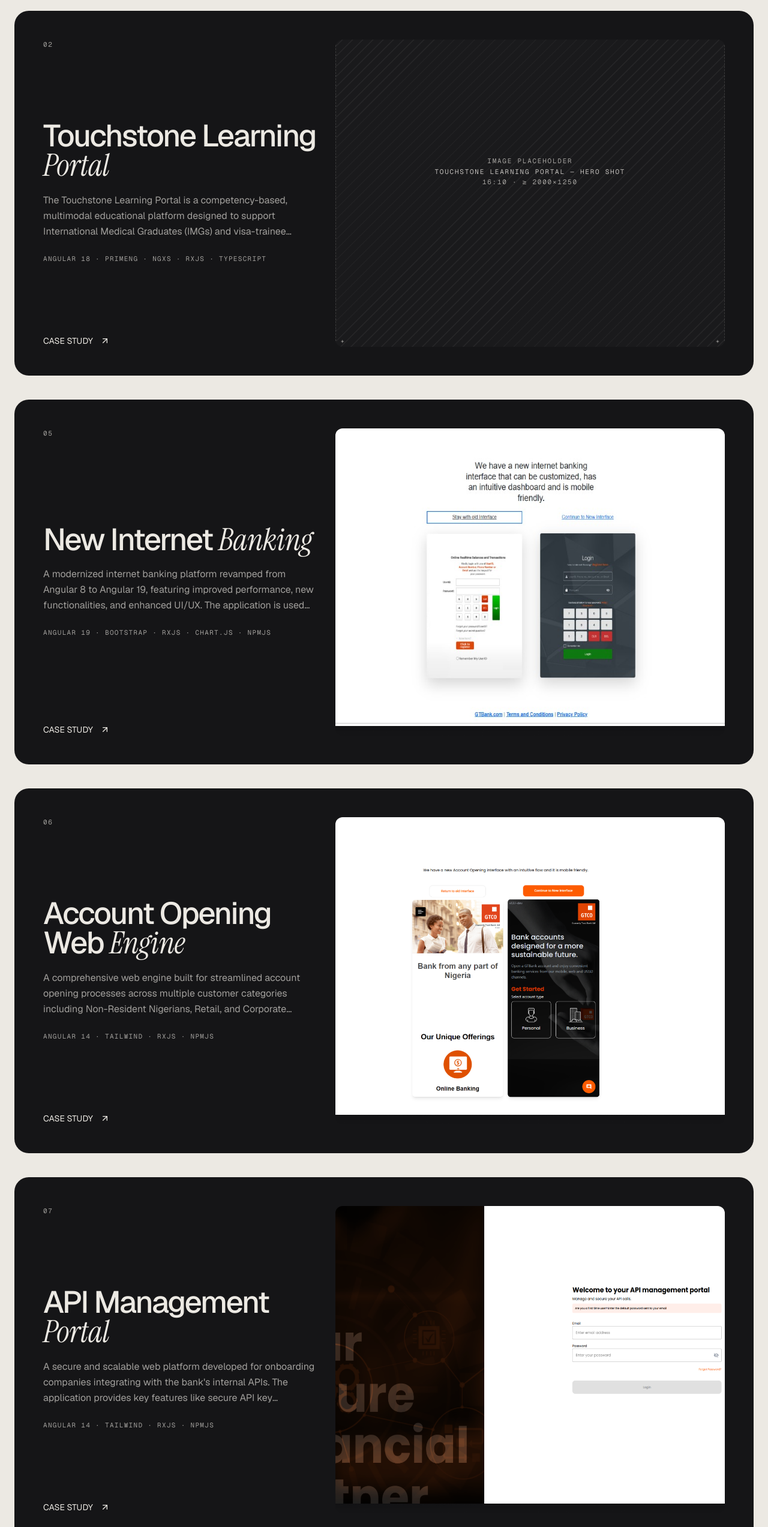
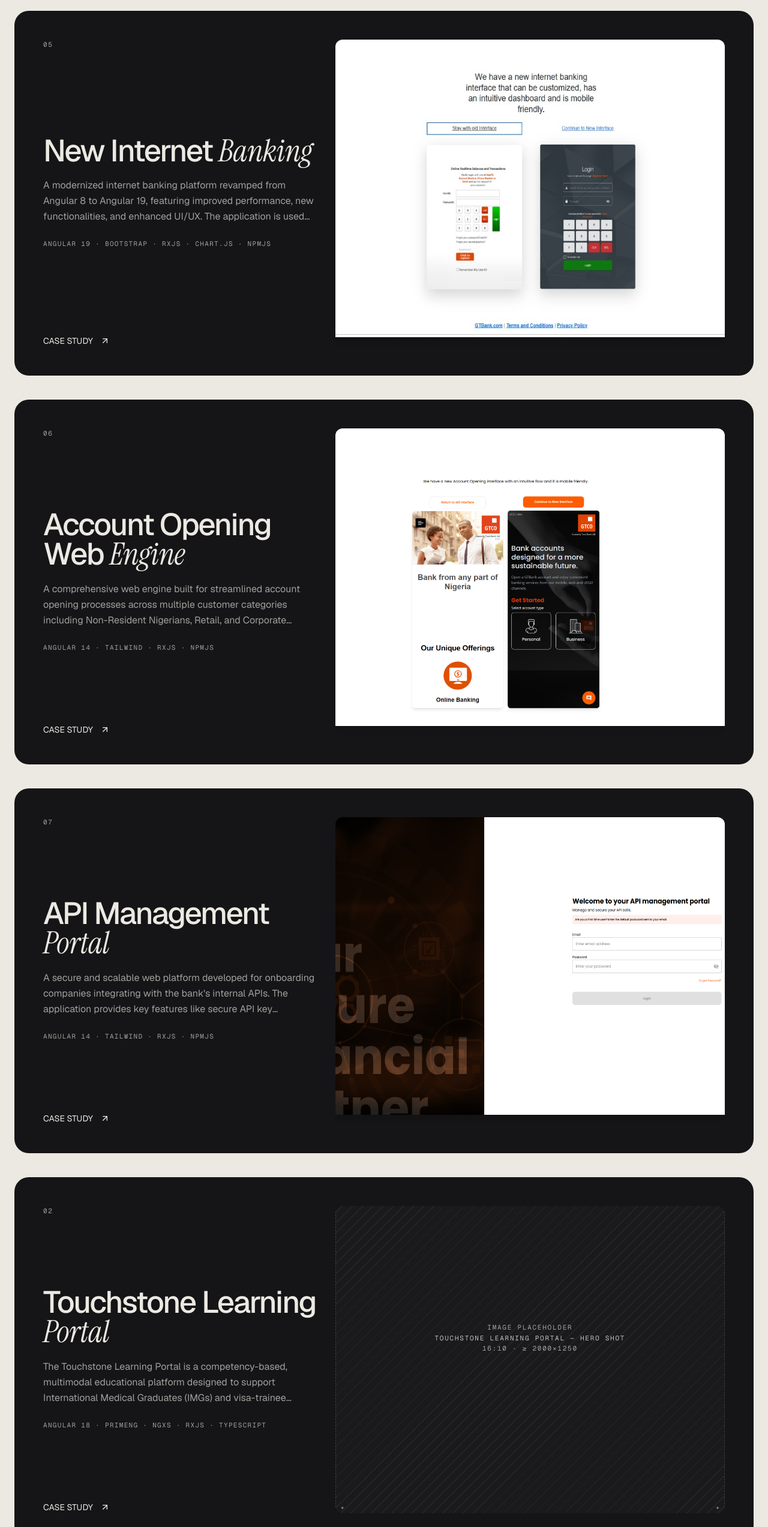
Before and after one commit to harmonyorakpo/Portfolio, a React (Vite) app: page / in a window 1280 px wide. Shown: the part 1961-4506 px from the top of the page at 60% size. Built offline with nearby package versions, Linux system fonts and the light colour scheme.

Commit message:
improved UI

```diff
--- a/index.html
+++ b/index.html
@@ -53,7 +53,6 @@
         "jobTitle": "Frontend Engineer",
         "url": "https://harmonyorakpo.netlify.app/",
         "image": "https://harmonyorakpo.netlify.app/og.png",
-        "email": "mailto:harmonyorakpo@gmail.com",
         "address": { "@type": "PostalAddress", "addressCountry": "Germany" },
         "knowsAbout": ["Angular", "React", "TypeScript", "Frontend Engineering", "Web Accessibility", "UI/UX Design"],
         "sameAs": [
--- a/src/components/chrome/CommandPalette.tsx
+++ b/src/components/chrome/CommandPalette.tsx
@@ -2,6 +2,7 @@ import { useEffect, useMemo, useRef, useState, type ReactNode } from "react";
 import { ArrowRight, ArrowUpRight, Copy, CornerDownLeft, Download, FolderOpen, Hash, Mail, Search } from "lucide-react";
 import { useApp } from "../../app/context";
 import { site } from "../../config/site";
+import { getEmail, mailtoHref } from "../../lib/email";
 import { projects } from "../../data/projects.data";
 import { parseTitle } from "../../lib/projects";
 import { cn } from "../../lib/cn";
@@ -62,12 +63,13 @@ export default function CommandPalette() {
         id: "copy-email",
         group: "Actions",
         label: "Copy email address",
-        hint: site.email,
+        hint: getEmail(),
         icon: <Copy className={icon} aria-hidden="true" />,
         run: () => {
-          navigator.clipboard?.writeText(site.email).then(
+          const email = getEmail();
+          navigator.clipboard?.writeText(email).then(
             () => notify("Email copied to clipboard"),
-            () => notify(site.email),
+            () => notify(email),
           );
         },
       },
@@ -76,7 +78,7 @@ export default function CommandPalette() {
         group: "Actions",
         label: "Send an email",
         icon: <Mail className={icon} aria-hidden="true" />,
-        run: () => void (window.location.href = `mailto:${site.email}`),
+        run: () => void (window.location.href = mailtoHref()),
       },
       {
         id: "cv",
--- a/src/components/sections/Contact.tsx
+++ b/src/components/sections/Contact.tsx
@@ -1,6 +1,7 @@
 import { Copy } from "lucide-react";
 import { useApp } from "../../app/context";
 import { site } from "../../config/site";
+import { getEmail, mailtoHref } from "../../lib/email";
 import Label from "../ui/Label";
 import Reveal from "../ui/Reveal";
 
@@ -9,9 +10,10 @@ export default function Contact() {
   const socials = site.socials.filter((s) => s.href);
 
   const copy = () => {
-    navigator.clipboard?.writeText(site.email).then(
+    const email = getEmail();
+    navigator.clipboard?.writeText(email).then(
       () => notify("Email copied to clipboard"),
-      () => notify(site.email),
+      () => notify(email),
     );
   };
 
@@ -29,10 +31,10 @@ export default function Contact() {
 
       <div className="mt-16 flex flex-wrap items-center gap-x-6 gap-y-3 md:mt-24">
         <a
-          href={`mailto:${site.email}`}
+          href={mailtoHref()}
           className="text-[clamp(1.4rem,3.2vw,3rem)] font-medium leading-none tracking-[-0.035em] underline decoration-fg/25 decoration-1 underline-offset-[0.2em] transition-colors hover:decoration-signal"
         >
-          {site.email}
+          {getEmail()}
         </a>
         <button
           type="button"
--- a/src/config/site.ts
+++ b/src/config/site.ts
@@ -1,7 +1,8 @@
 export const site = {
   name: { first: "Harmony", last: "Orakpoyovwuru", initials: "HO" },
   role: "Frontend Engineer",
-  email: "harmonyorakpo@gmail.com",
+  // Email lives in lib/email.ts, assembled at runtime so it is never a scrapable
+  // plaintext string. Import { getEmail, mailtoHref } from "../lib/email".
   phone: "+49 1551 087 5320",
   location: "Germany",
   timeZone: "Europe/Berlin",
--- a/src/data/projects.data.ts
+++ b/src/data/projects.data.ts
@@ -1,6 +1,6 @@
 import { IProject } from "../model/project.model";
 
-export const projects: IProject[] = [
+const projectList: IProject[] = [
   {
     title: "My Portfolio",
     id: "01",
@@ -30,7 +30,7 @@ export const projects: IProject[] = [
     image: "/images/portfolio.png",
   },
   {
-    title: "Touchstone Learning Portal | Freelance",
+    title: "Touchstone Learning Portal | Contract",
     id: "02",
     featured: true,
     description: "Angular 18 | PrimeNG | NGXS | RxJs | TypeScript",
@@ -59,7 +59,7 @@ export const projects: IProject[] = [
     url: "https://touchstoneinstitute.ca/learning/",
   },
   {
-    title: "Touchstone Exam Portal | Freelance",
+    title: "Touchstone Exam Portal | Contract",
     id: "03",
     description: "Angular 19 | PrimeFaces | RxJs | NgXS | Signals",
     link: "View Project",
@@ -88,42 +88,6 @@ export const projects: IProject[] = [
     ],
     image: "",
     url: "https://portal.tsin.ca",
-  },
-  {
-    title: "SAP AI Workflow Platform | Contract",
-    id: "04",
-    description: "React | Redux Toolkit | Angular | Vitest | Playwright",
-    link: "View Project",
-    about:
-      "A remote frontend engineering contract with SAP, Germany (Oct 2025 – present). I lead frontend development of an AI-powered React workflow platform that lets support teams design and execute customizable workflows across Service, Data, and LLM contexts — integrating RAG and Generative AI for intelligent, context-aware incident resolution — alongside data-intensive Angular dashboards for business reporting.",
-    roles: ["Frontend Engineer (Remote, Contract)"],
-    responsibilities: [
-      "Developed data-intensive Angular dashboards for business reporting, improving decision-making efficiency by 40%; built and optimized interactive visual components for large datasets across enterprise applications.",
-      "Led frontend development of an AI-powered React workflow platform, enabling support teams to design and execute customizable workflows across Service, Data, and LLM contexts by integrating RAG and Generative AI to deliver intelligent, context-aware incident resolution workflows.",
-      "Architected scalable state management using Redux Toolkit with async thunks and implemented optimized workflow change detection mechanisms to efficiently track unsaved structural and property updates across complex workflow configurations.",
-      "Optimized platform performance through React.memo, virtualized list rendering, custom hooks, and reusable component architecture, ensuring responsive user experiences for large workflow datasets.",
-      "Established quality standards with Vitest unit/integration testing and Playwright end-to-end test automation, improving application reliability and reducing production defects.",
-      "Designed CI/CD pipelines with Docker, Kubernetes, and ArgoCD (80% deployment efficiency gain); achieved 97% automated test coverage, significantly reducing production defects.",
-      "Led migration of Mend security scans from Jenkins to GitHub Actions and leveraged AI coding agents (GitHub Copilot, Claude) to accelerate development velocity and improve code quality.",
-    ],
-    technicalStack: [
-      "Angular",
-      "React",
-      "Redux Toolkit",
-      "TypeScript",
-      "RAG & Generative AI",
-      "Vitest",
-      "Playwright",
-      "Docker",
-      "Kubernetes",
-      "ArgoCD",
-      "GitHub Actions",
-      "Mend",
-      "GitHub Copilot",
-      "Claude",
-      "Figma",
-    ],
-    image: "",
   },
   {
     title: "New Internet Banking",
@@ -253,3 +217,11 @@ export const projects: IProject[] = [
     image: "",
   },
 ];
+
+const hasImage = (p: IProject) => Boolean(p.image?.trim());
+
+// Projects with a cover image lead; those without sink to the bottom of every
+// list. The sort is stable, so each group keeps its authored order above.
+export const projects: IProject[] = [...projectList].sort(
+  (a, b) => Number(hasImage(b)) - Number(hasImage(a)),
+);
--- /dev/null
+++ b/src/lib/email.ts
@@ -0,0 +1,13 @@
+// Contact address, kept out of reach of address-harvesting bots.
+//
+// The address is never written as a literal `name@host` string anywhere in the
+// source or the shipped bundle — it is stored in pieces and assembled in the
+// browser at call time. Bots that scrape the served HTML or regex the JS bundle
+// for an email pattern find nothing; real users still see and click it normally.
+const USER = ["harmony", "orakpo"];
+const DOMAIN = ["gmail", "com"];
+const AT = String.fromCharCode(64); // "@"
+
+export const getEmail = () => `${USER.join("")}${AT}${DOMAIN.join(".")}`;
+
+export const mailtoHref = () => `mailto:${getEmail()}`;
```
